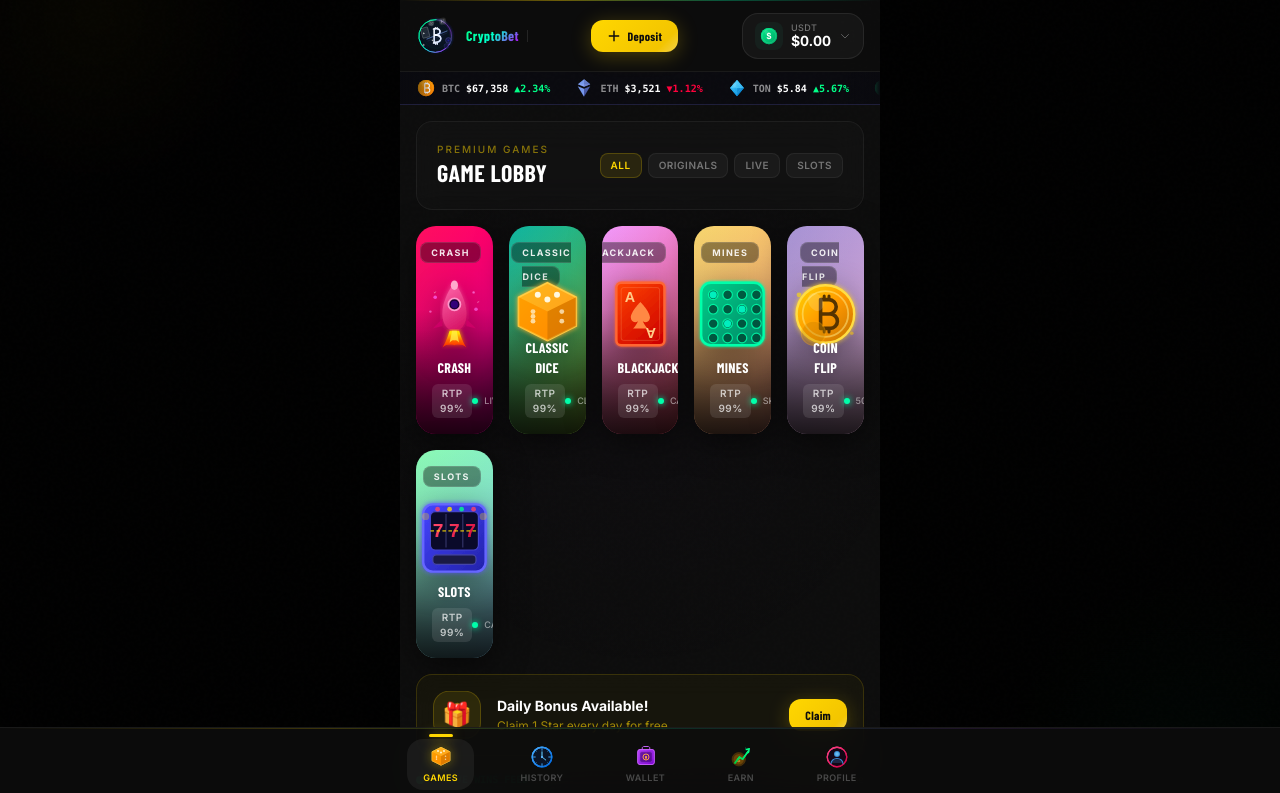
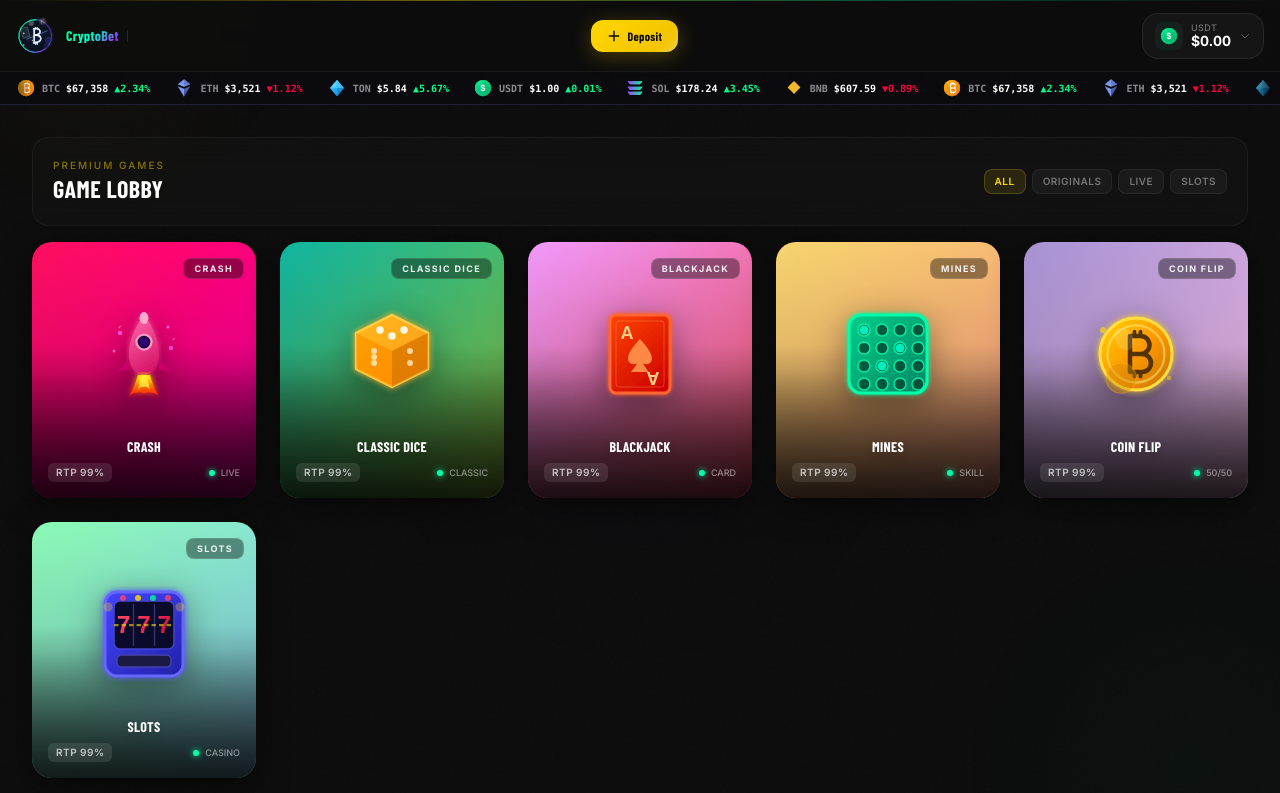
Before and after one commit to gavrilko2016-coder/v4, a React (Vite) app in the folder examineV3/: page / in a window 1280 px wide. Shown: the top 793 px of the page. Built offline with nearby package versions, Linux system fonts and the light colour scheme; a web font is replaced by a local one.

Commit message:
Add files via upload

```diff
--- a/examineV3/src/App.tsx
+++ b/examineV3/src/App.tsx
@@ -26,8 +26,8 @@ import {
 import { PrivacyPolicy } from './components/PrivacyPolicy';
 import { TermsOfService } from './components/TermsOfService';
 import { Analytics } from '@vercel/analytics/react';
+import { Tab } from './types';
 
-type Tab = 'games' | 'history' | 'wallet' | 'earn' | 'profile';
 type GameId = 'dice' | 'coinflip' | 'crash' | 'blackjack' | 'mines' | 'slots';
 
 const GAME_COLORS: Record<GameId, { neon: string; bg: string; border: string }> = {
@@ -357,16 +357,16 @@ function AppInner() {
 
   return (
     <div className="min-h-screen bg-black flex justify-center">
-      <div className="w-full max-w-[480px] min-h-screen flex flex-col relative shadow-2xl overflow-hidden" style={{ background: '#0D0D0D', color: 'white', fontFamily: 'var(--font-body)' }}>
+      <div className="w-full max-w-screen-2xl min-h-screen flex flex-col relative shadow-2xl overflow-hidden" style={{ background: '#0D0D0D', color: 'white', fontFamily: 'var(--font-body)' }}>
       <PremiumBackground />
       <Header />
       <CryptoPriceTicker />
 
-      <main className="flex-1 overflow-y-auto pb-28 relative z-10">
+      <main className="flex-1 overflow-y-auto pb-28 lg:pb-6 relative z-10">
 
         {/* ═══ GAMES TAB ═══ */}
         {activeTab === 'games' && (
-          <div className="p-4 space-y-4">
+          <div className="p-4 lg:p-6 xl:p-8 space-y-4">
             {activeGame ? (
               <div className="space-y-4">
                 <div className="flex items-center gap-3">
@@ -418,12 +418,12 @@ function AppInner() {
                   </div>
                 </div>
 
-                <div className="grid grid-cols-2 sm:grid-cols-3 lg:grid-cols-5 gap-4">
+                <div className="grid grid-cols-2 md:grid-cols-3 lg:grid-cols-4 xl:grid-cols-5 2xl:grid-cols-6 min-[1800px]:grid-cols-7 min-[2200px]:grid-cols-8 gap-4 lg:gap-6">
                   {GAMES.map(game => {
                     return (
                       <button key={game.id}
                         onClick={() => { playClick(); setActiveGame(game.id as GameId); }}
-                        className="game-card group relative h-48 sm:h-52 transition-all duration-400 active:scale-[0.97]"
+                        className="game-card group relative h-48 sm:h-56 lg:h-60 xl:h-64 transition-all duration-400 active:scale-[0.97]"
                         style={{ background: game.imageColor }}>
 
                         {/* Glass shine overlay */}
@@ -540,21 +540,21 @@ function AppInner() {
 
         {/* ═══ HISTORY TAB ═══ */}
         {activeTab === 'history' && (
-          <div className="p-4 space-y-4">
+          <div className="p-4 lg:p-6 xl:p-8 space-y-4">
             <LiveWinsFeed />
             <HistoryPanel />
           </div>
         )}
 
         {/* ═══ WALLET TAB ═══ */}
-        {activeTab === 'wallet' && <div className="p-4"><WalletTab /></div>}
+        {activeTab === 'wallet' && <div className="p-4 lg:p-6 xl:p-8"><WalletTab /></div>}
 
         {/* ═══ EARN TAB ═══ */}
-        {activeTab === 'earn' && <div className="p-4"><EarnPanel /></div>}
+        {activeTab === 'earn' && <div className="p-4 lg:p-6 xl:p-8"><EarnPanel /></div>}
 
         {/* ═══ PROFILE TAB ═══ */}
         {activeTab === 'profile' && (
-          <div className="p-4 space-y-6">
+          <div className="p-4 lg:p-6 xl:p-8 space-y-6">
             <ProfilePanel />
             <div>
               <p className="text-[10px] font-semibold tracking-[0.2em] mb-3" style={{ color: 'rgba(255,215,0,0.4)' }}>LIVE CRYPTO PRICES</p>
@@ -562,10 +562,11 @@ function AppInner() {
             </div>
           </div>
         )}
-      </main>
+        </main>
+      </div>
 
       {/* Bottom Navigation — Premium Glass */}
-      <nav className="fixed bottom-0 left-0 right-0 z-50"
+      <nav className="fixed bottom-0 left-0 right-0 z-50 lg:hidden"
         style={{
           background: 'rgba(13,13,13,0.88)',
           backdropFilter: 'blur(24px)',
@@ -607,7 +608,6 @@ function AppInner() {
         <div style={{ height: 'env(safe-area-inset-bottom,0px)' }} />
       </nav>
     </div>
-    </div>
   );
 }
 
--- a/examineV3/src/components/Header.tsx
+++ b/examineV3/src/components/Header.tsx
@@ -58,7 +58,7 @@ export function Header() {
         {/* Top gold accent line */}
         <div className="h-px w-full" style={{ background: 'linear-gradient(90deg, transparent, rgba(255,215,0,0.4), rgba(0,255,170,0.3), transparent)' }} />
 
-        <div className="flex items-center justify-between px-4 py-3 gap-3">
+        <div className="max-w-[1920px] mx-auto flex items-center justify-between px-4 py-3 gap-3">
           {/* Logo */}
           <div className="flex items-center gap-2.5 flex-shrink-0">
             <div className="w-10 h-10 flex-shrink-0">
--- /dev/null
+++ b/examineV3/src/components/Sidebar.tsx
@@ -0,0 +1,87 @@
+import React from 'react';
+import { Tab } from '../types';
+
+interface SidebarProps {
+  activeTab: Tab;
+  onTabChange: (tabId: Tab) => void;
+  tabs: {
+    id: Tab;
+    label: string;
+    icon: React.ReactNode;
+    color: string;
+  }[];
+}
+
+export function Sidebar({ activeTab, onTabChange, tabs }: SidebarProps) {
+  return (
+    <aside className="hidden lg:flex flex-col w-64 h-full border-r border-white/5 bg-[#0D0D0D]/95 backdrop-blur-xl relative z-20 transition-all duration-300">
+      {/* Decorative gradient line */}
+      <div className="absolute top-0 bottom-0 right-0 w-px bg-gradient-to-b from-transparent via-white/5 to-transparent" />
+
+      <div className="flex-1 overflow-y-auto py-6 px-3 space-y-1">
+        <div className="px-3 mb-4">
+          <p className="text-[10px] font-bold tracking-[0.2em] text-white/30 uppercase">Menu</p>
+        </div>
+
+        {tabs.map((tab) => {
+          const isActive = activeTab === tab.id;
+
+          return (
+            <button
+              key={tab.id}
+              onClick={() => onTabChange(tab.id)}
+              className={`group relative w-full flex items-center gap-3 px-3 py-3.5 rounded-xl transition-all duration-300 ${
+                isActive
+                  ? 'bg-white/[0.06] text-white shadow-[0_4px_20px_rgba(0,0,0,0.2)]'
+                  : 'text-white/40 hover:bg-white/[0.02] hover:text-white/80'
+              }`}
+            >
+              {/* Active Indicator */}
+              {isActive && (
+                <div
+                  className="absolute left-0 top-1/2 -translate-y-1/2 w-1 h-8 rounded-r-full transition-all duration-300"
+                  style={{ background: tab.color, boxShadow: `0 0 12px ${tab.color}66` }}
+                />
+              )}
+
+              {/* Icon Container */}
+              <div
+                className={`w-9 h-9 rounded-lg flex items-center justify-center transition-all duration-300 ${
+                  isActive ? 'scale-110' : 'group-hover:scale-105'
+                }`}
+                style={{
+                  background: isActive ? `${tab.color}15` : 'rgba(255,255,255,0.03)',
+                  border: `1px solid ${isActive ? `${tab.color}30` : 'rgba(255,255,255,0.05)'}`
+                }}
+              >
+                <span style={{ color: isActive ? tab.color : 'currentColor', transition: 'color 0.3s' }}>
+                  {tab.icon}
+                </span>
+              </div>
+
+              {/* Label */}
+              <span className={`text-sm font-bold tracking-wide transition-all duration-300 ${isActive ? 'translate-x-1' : ''}`}>
+                {tab.label}
+              </span>
+
+              {/* Glow effect on active */}
+              {isActive && (
+                <div
+                  className="absolute inset-0 rounded-xl opacity-20 pointer-events-none"
+                  style={{ background: `linear-gradient(90deg, ${tab.color}00, ${tab.color}33)` }}
+                />
+              )}
+            </button>
+          );
+        })}
+      </div>
+
+      {/* Footer / Extra Info could go here */}
+      <div className="p-4 border-t border-white/5">
+        <div className="rounded-xl p-3 bg-gradient-to-br from-purple-500/10 to-blue-500/10 border border-white/5">
+           <p className="text-[10px] text-white/40 text-center">CryptoBet © 2026</p>
+        </div>
+      </div>
+    </aside>
+  );
+}
--- a/examineV3/src/index.css
+++ b/examineV3/src/index.css
@@ -236,3 +236,19 @@ input[type=number]::-webkit-inner-spin-button { display: none; }
   pointer-events: none;
   z-index: 9999;
 }
+
+/* ─── Scrollbar ────────────────────────────────────────────── */
+::-webkit-scrollbar {
+  width: 8px;
+  height: 8px;
+}
+::-webkit-scrollbar-track {
+  background: #0D0D0D;
+}
+::-webkit-scrollbar-thumb {
+  background: #333;
+  border-radius: 4px;
+}
+::-webkit-scrollbar-thumb:hover {
+  background: #555;
+}
--- a/examineV3/src/types/index.ts
+++ b/examineV3/src/types/index.ts
@@ -16,6 +16,8 @@ export interface Wallet {
   referral_code?: string;
   referred_by?: string;
 }
+
+export type Tab = 'games' | 'history' | 'wallet' | 'earn' | 'profile';
 
 export type GameType = 'dice' | 'coinflip' | 'crash' | 'slots' | 'blackjack' | 'mines';
 
```
